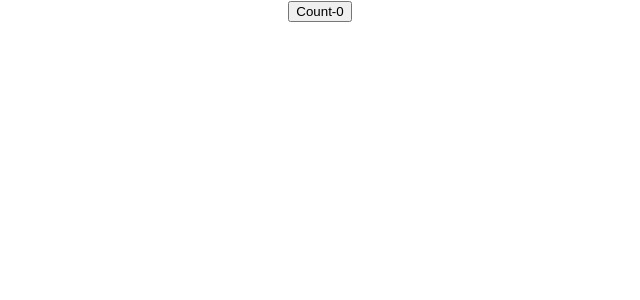
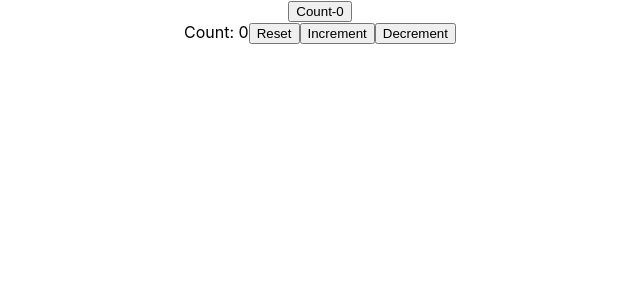
Before and after one commit to kiran226/hooks, a React (Create React App) app: page / in a window 1280 px wide. Shown: the top 300 px of the page, without its empty margins (320-960 px from the left). Built offline with nearby package versions, Linux system fonts and the light colour scheme.

Commit message:
added the hovercounter2

```diff
--- a/src/App.js
+++ b/src/App.js
@@ -1,13 +1,15 @@
 import React from 'react';
 import './App.css';
-// import ClickCounter from './components/ClickCounter';
-import HookCounter from './components/HookCounter';
+import ClickCounter from './components/ClickCounter';
+// import HookCounter from './components/HookCounter';
+import HookCounter2 from './components/HookCounter2';
 
 function App() {
   return (
     <div className="App">
-      {/* <ClickCounter/> */}
-      <HookCounter/>
+      <ClickCounter/>
+      {/* <HookCounter/> */}
+      <HookCounter2/>
     </div>
   );
 }
--- a/src/components/ClickCounter.js
+++ b/src/components/ClickCounter.js
@@ -10,10 +10,14 @@
     }
 
     incrementCount=()=>{
-        this.setState({
-            count:this.state.count+1
+        // this.setState({
+        //     count:this.state.count+1
+        // })
+        this.setState(prevState=>{
+            return{
+                count: prevState.count+1
+            }
         })
-
     }
 
     render() {
--- /dev/null
+++ b/src/components/HookCounter2.js
@@ -0,0 +1,19 @@
+import React,{useState} from 'react'
+
+function HookCounter2() {
+    const initialCount=0;
+    const [count,setCount]=useState(initialCount);
+    return (
+        <div>
+            Count: {count}
+            {/* <button onClick={()=>setCount(initialCount)}>Reset</button>
+            <button onClick={()=>setCount(count+1)}>Increment</button>
+            <button onClick={()=>setCount(count-1)}>Decrement</button> */}
+
+            <button onClick={()=>setCount(initialCount)}>Reset</button>
+            <button onClick={()=>{setCount(prevCount=>prevCount+1)}}>Increment</button>
+            <button onClick={()=>setCount(prevCount=>prevCount-1)}>Decrement</button>
+        </div>
+    )
+}
+export default HookCounter2
```
